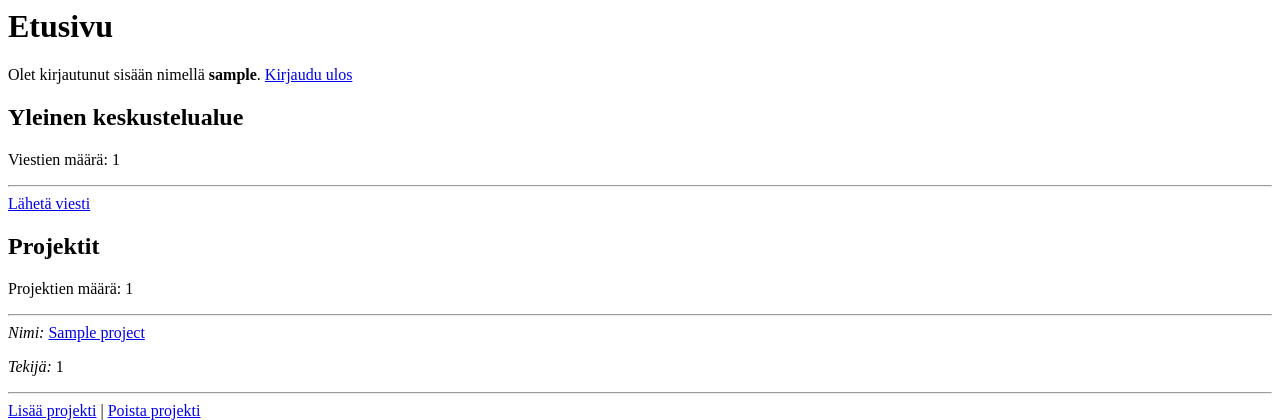
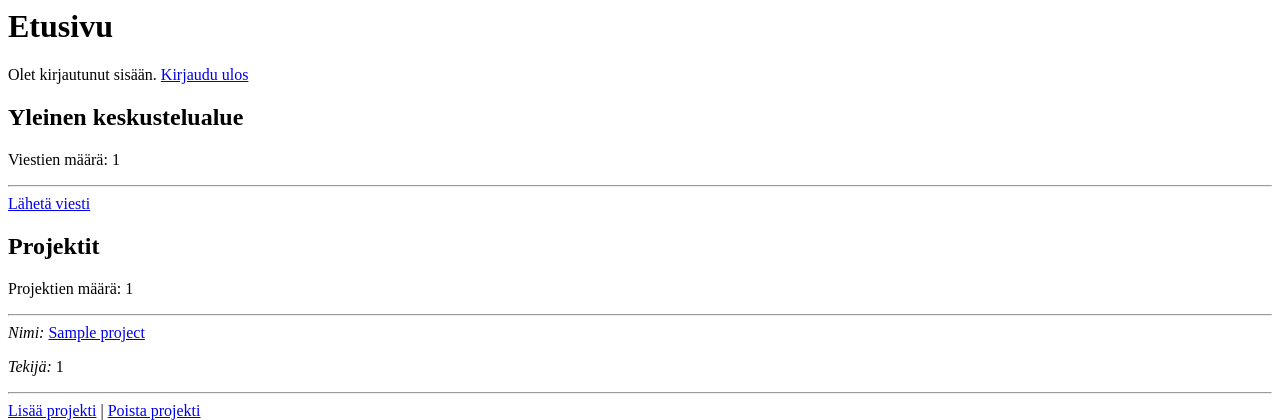
Before and after one commit to annica-henriette/Kasityosovellus, a Flask app: template templates/index.html in a window 1280 px wide. Shown: the top 420 px of the page. Run offline with Flask 3, Linux system fonts and the light colour scheme; the visitor is signed in with stand-in values (Sample User, id 1); the template is opened without the code that fills it: most values are stand-ins (such as "Sample title", 1, 10 or a date in 2020).

Commit message:
small  modifications

```diff
--- a/templates/index.html
+++ b/templates/index.html
@@ -1,9 +1,8 @@
-{% if session.user_id %}
+
 <h1>Etusivu</h1>
 
-<p>
-
-Olet kirjautunut sisään nimellä <b>{{ session.user_username }}</b>. <a href="/logout">Kirjaudu ulos</a>
+{% if session.user_id %}
+Olet kirjautunut sisään. <a href="/logout">Kirjaudu ulos</a>
 
 <p>
 
```
